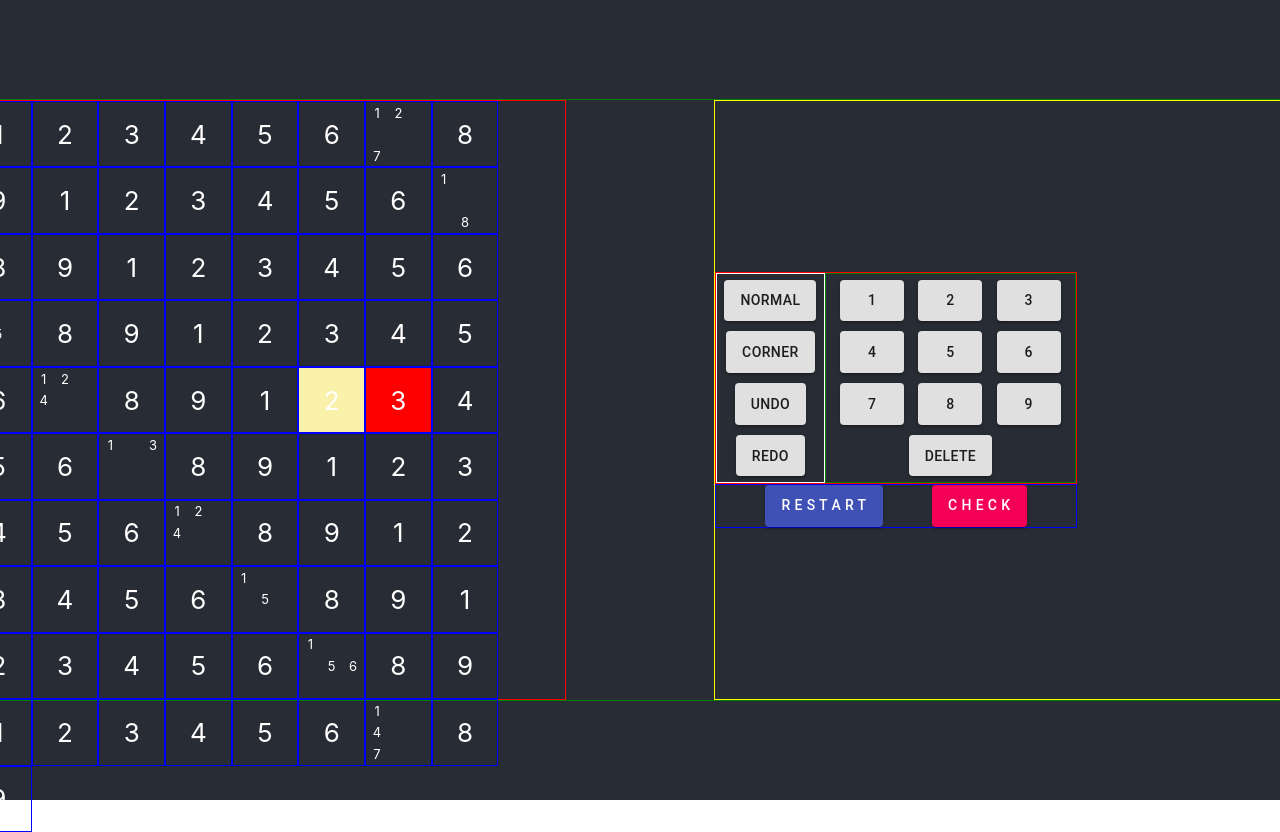
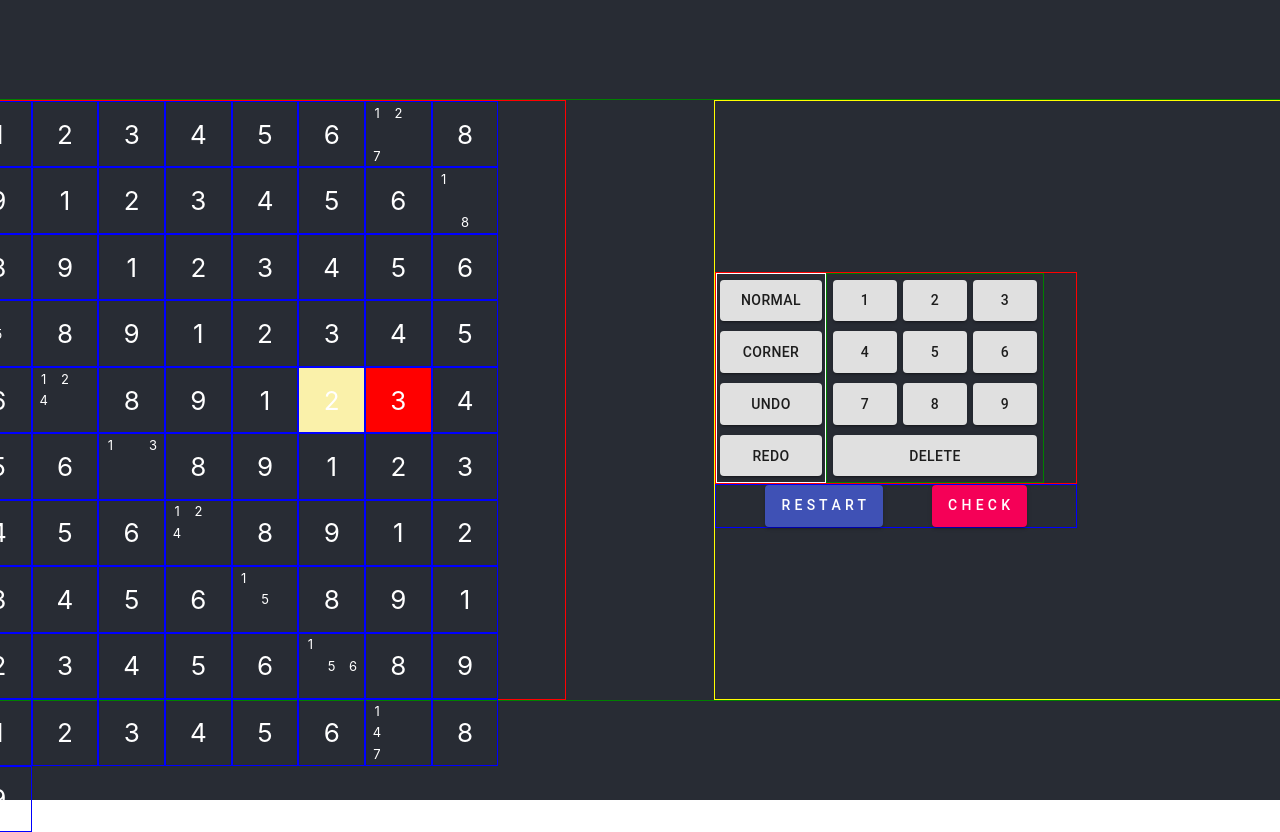
Before and after one commit to rodsouza9/sudko, a React (Create React App) app: page / in a window 1280 px wide. Shown: the top 832 px of the page. Built offline with nearby package versions, Linux system fonts and the light colour scheme.

Commit message:
Change all buttons inside top button box to React Components.

```diff
--- a/src/App.css
+++ b/src/App.css
@@ -110,7 +110,7 @@
 }
 
 .button-num-pad{
-    width: 70%;
+    width: 60%;
     border-style: solid;
     border-width: 1px;
     border-color: green;
@@ -132,6 +132,11 @@
 
 .button {
     height: 20%;
+    width: 94%;
+}
+
+.button-num {
+    height: 20%;
 }
 
 .highlight {
--- a/src/App.tsx
+++ b/src/App.tsx
@@ -44,24 +44,12 @@ class Board extends React.Component<{}, BoardState> {
                 <div className="button-box">
                     <div className="button-box-top">
                         <div className="button-col">
-                            <Button className= "button" variant="contained">Normal</Button>
-                            <Button className= "button" variant="contained">Corner</Button>
-                            <Button className= "button" variant="contained">Undo</Button>
-                            <Button className= "button" variant="contained">Redo</Button>
-
+                            <NormalButton/>
+                            <CornerButton/>
+                            <UndoButton/>
+                            <RedoButton/>
                         </div>
-                        <div className="button-num-pad">
-                            <Button className= "button" variant="contained">1</Button>
-                            <Button className= "button" variant="contained">2</Button>
-                            <Button className= "button" variant="contained">3</Button>
-                            <Button className= "button" variant="contained">4</Button>
-                            <Button className= "button" variant="contained">5</Button>
-                            <Button className= "button" variant="contained">6</Button>
-                            <Button className= "button" variant="contained">7</Button>
-                            <Button className= "button" variant="contained">8</Button>
-                            <Button className= "button" variant="contained">9</Button>
-                            <Button className= "button" variant="contained">DELETE</Button>
-                        </div>
+                        <Numpad/>
                     </div>
                     <div className="button-box-bot">
                         <Button variant="contained" color="primary">
@@ -138,6 +126,57 @@ class Square extends React.Component<SquareProps, {}> {
     }
 }
 
+class Numpad extends React.Component<{}, {}> {
+    render() {
+        return (
+            <div className="button-num-pad">
+                <Button className= "button-num" variant="contained">1</Button>
+                <Button className= "button-num" variant="contained">2</Button>
+                <Button className= "button-num" variant="contained">3</Button>
+                <Button className= "button-num" variant="contained">4</Button>
+                <Button className= "button-num" variant="contained">5</Button>
+                <Button className= "button-num" variant="contained">6</Button>
+                <Button className= "button-num" variant="contained">7</Button>
+                <Button className= "button-num" variant="contained">8</Button>
+                <Button className= "button-num" variant="contained">9</Button>
+                <Button className= "button" variant="contained">DELETE</Button>
+            </div>
+        );
+    }
+}
+
+class NormalButton extends React.Component<{}, {}> {
+    render() {
+        return(
+            <Button className= "button" variant="contained">Normal</Button>
+        );
+    }
+}
+class CornerButton extends React.Component<{}, {}> {
+    render() {
+        return(
+            <Button className= "button" variant="contained">Corner</Button>
+        );
+    }
+}
+class UndoButton extends React.Component<{}, {}> {
+    render() {
+        return(
+            <Button className= "button" variant="contained">Undo</Button>
+        );
+    }
+}
+class RedoButton extends React.Component<{}, {}> {
+    render() {
+        return(
+            <Button className= "button" variant="contained">Redo</Button>
+        );
+    }
+}
+
+
+
+
 
 
 export default App;
```
